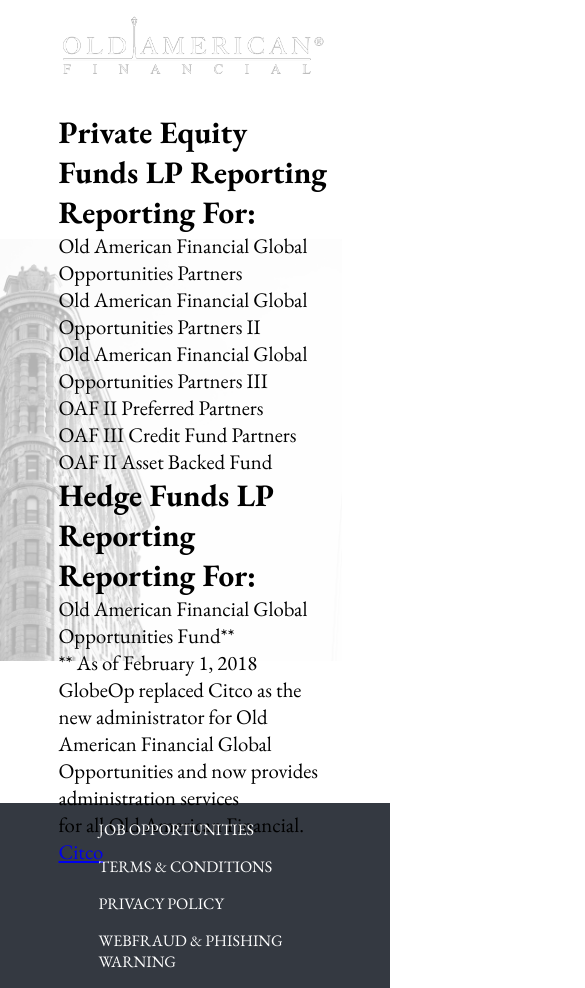
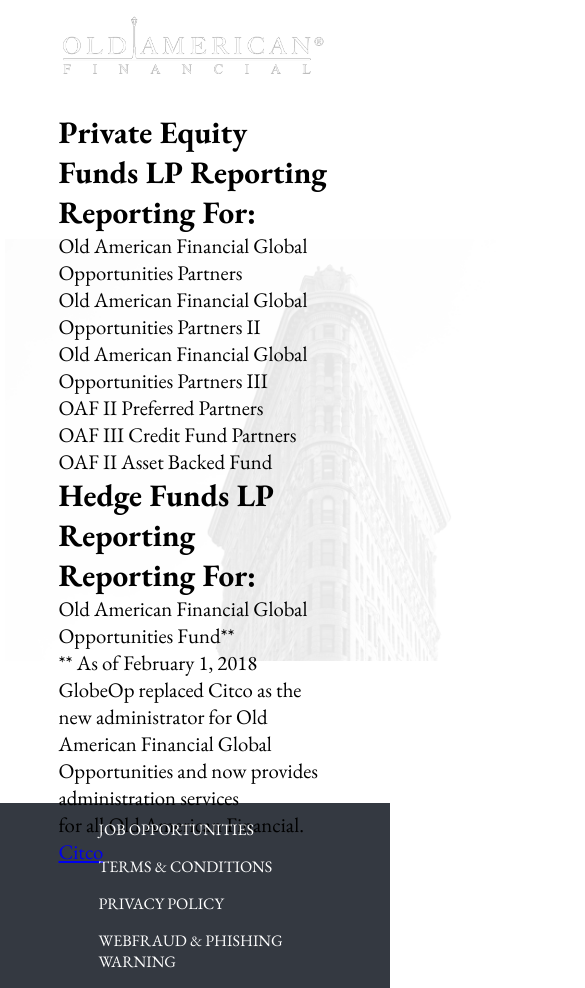
Before and after one commit to Juan321654/oldAmericanFinancial, a React (Create React App) app: page /client-reporting in a window 390 px wide. Shown: the top 988 px of the page, 585 px wide, since content can reach past the window. Built offline with nearby package versions, Linux system fonts and the light colour scheme.

Commit message:
client reporting css

```diff
--- a/src/components/client_reporting/ClientReporting.css
+++ b/src/components/client_reporting/ClientReporting.css
@@ -15,3 +15,19 @@
   opacity: 0.3;
   object-fit: scale-down;
 }
+
+@media only screen and (max-width: 680px) {
+  .client-container img {
+    left: 5px;
+  }
+}
+@media only screen and (max-width: 1100px) {
+  .client-container img {
+    opacity: 0.1;
+  }
+}
+@media only screen and (min-width: 1160px) {
+  .client-container {
+    height: 100vh;
+  }
+}
```
